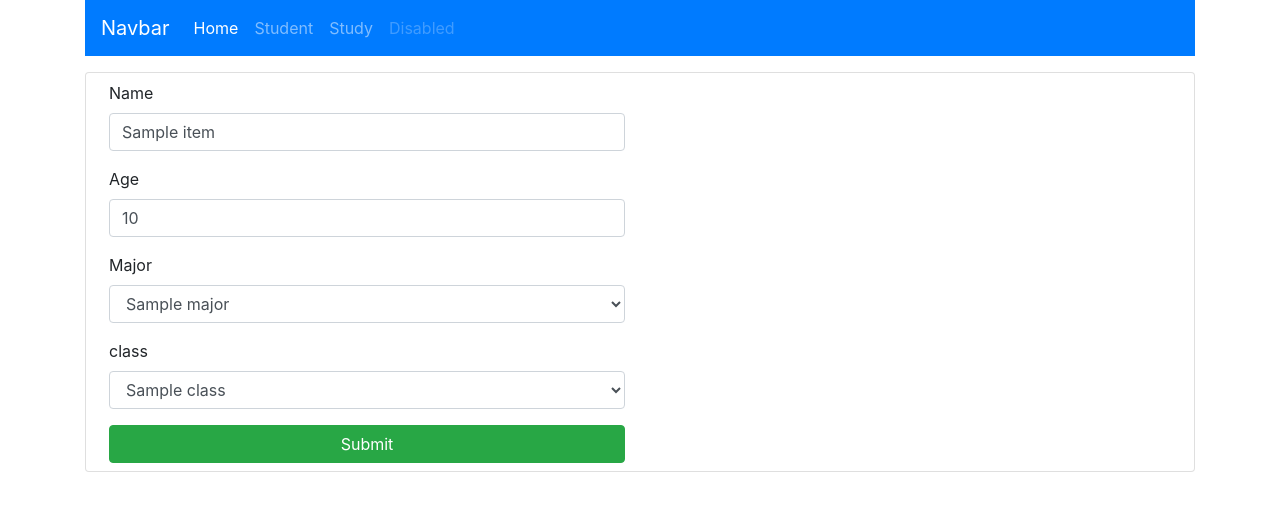
After one commit to yusuffront99/study1, a Laravel app: template study_1/resources/views/Student/edit.blade.php in a window 1280 px wide. The commit adds this page. Shown: the top 511 px of the page. Run offline with Laravel 8, Linux system fonts and the light colour scheme; the template is opened without the code that fills it: most values are stand-ins (such as "Sample title", 1, 10 or a date in 2020); some libraries are stand-ins or nearby versions.

Commit message:
update more codes

```diff
--- /dev/null
+++ b/study_1/resources/views/Student/edit.blade.php
@@ -0,0 +1,50 @@
+@extends('layouts.app')
+
+@section('content')
+    <div class="container mt-3">
+        <div class="card p-2">
+            @if (session('error'))
+            <div class="alert alert-error">
+                {{ session('error') }}
+            </div>
+            @endif
+
+
+            <form action="{{route('student.update', $item->id)}}" method="POST">
+                @csrf
+                @method('PUT')
+                <div class="form-group col-sm-6">
+                    <label for="name">Name</label>
+                    <input type="text" name="name" class="form-control" id="name" aria-describedby="nameHelp" placeholder="Enter name" value="{{$item->name}}">
+                </div>
+                <div class="form-group col-sm-6">
+                    <label for="age">Age</label>
+                    <input type="text" name="age" class="form-control" id="age" aria-describedby="ageHelp" placeholder="Enter age" value="{{$item->age}}">
+                </div>
+                <div class="form-group col-sm-6">
+                    <label for="major">Major</label>
+                    <select name="major" class="form-control">
+                        <option value="{{$item->major}}">{{$item->major}}</option>
+                        <option value="architecture">Architecture</option>
+                        <option value="Information of technology">Information of technology</option>
+                        <option value="Lawyer">Lawyer</option>
+                    </select>
+                </div>
+                <div class="form-group col-sm-6">
+                    <label for="class">class</label>
+                    <select name="class" id="" class="form-control">
+                        <option value="{{$item->class}}">{{$item->class}}</option>
+                        <option value="AA">AA</option>
+                        <option value="BB">BB</option>
+                        <option value="CC">CC</option>
+                        <option value="DD">DD</option>
+                        <option value="EE">EE</option>
+                    </select>
+                </div>
+                <div class="col-sm-6">
+                    <button type="submit" class="btn btn-success btn-block">Submit</button>
+                </div>
+            </form>
+        </div>
+    </div>
+@endsection
```
Also changed, not shown: study_1/app/Http/Controllers/StudentController.php (+14 -3 lines), study_1/app/Http/Requests/StudentRequest.php (added, +30 -0 lines), study_1/resources/views/student.blade.php (+8 -0 lines).
